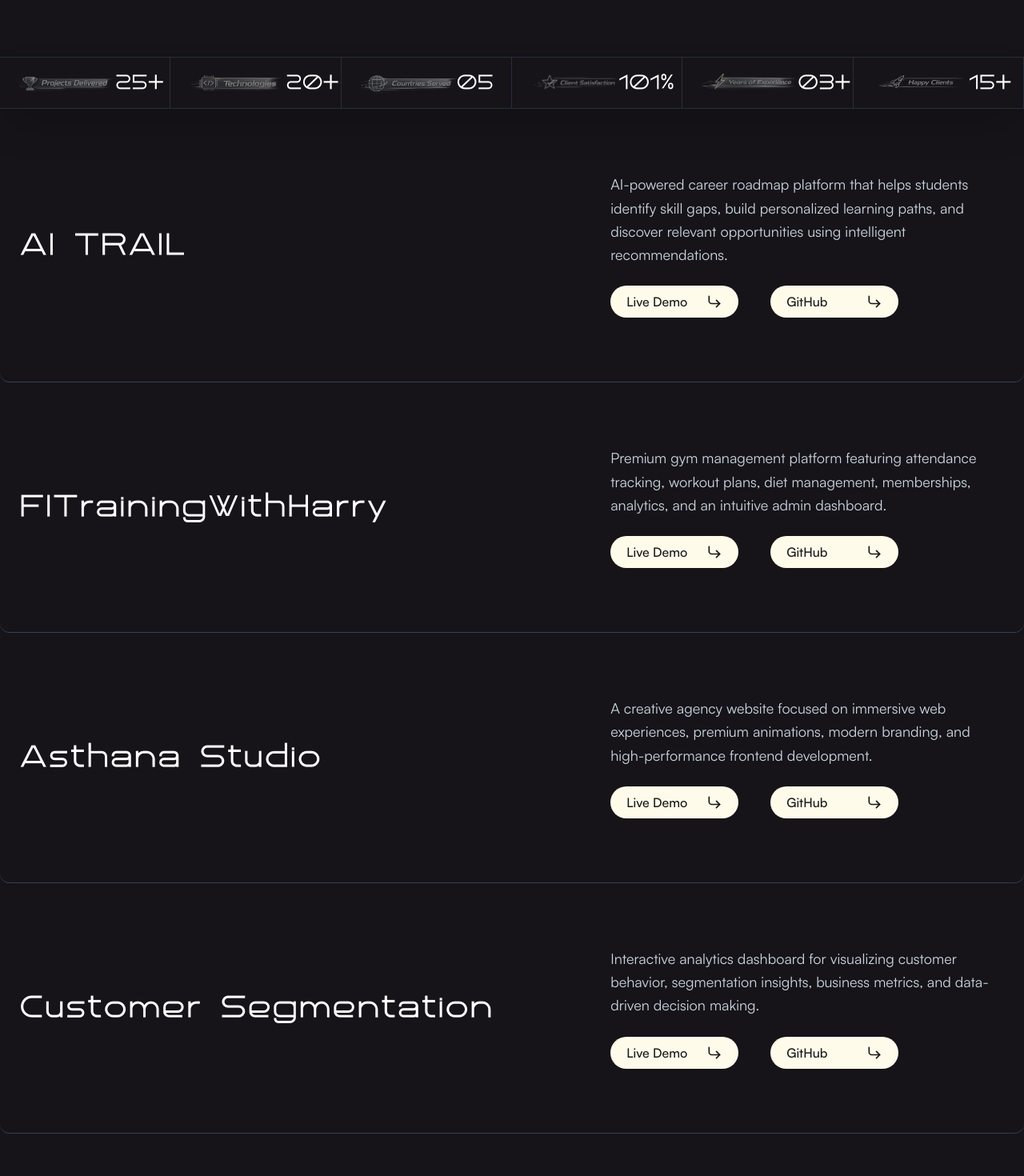
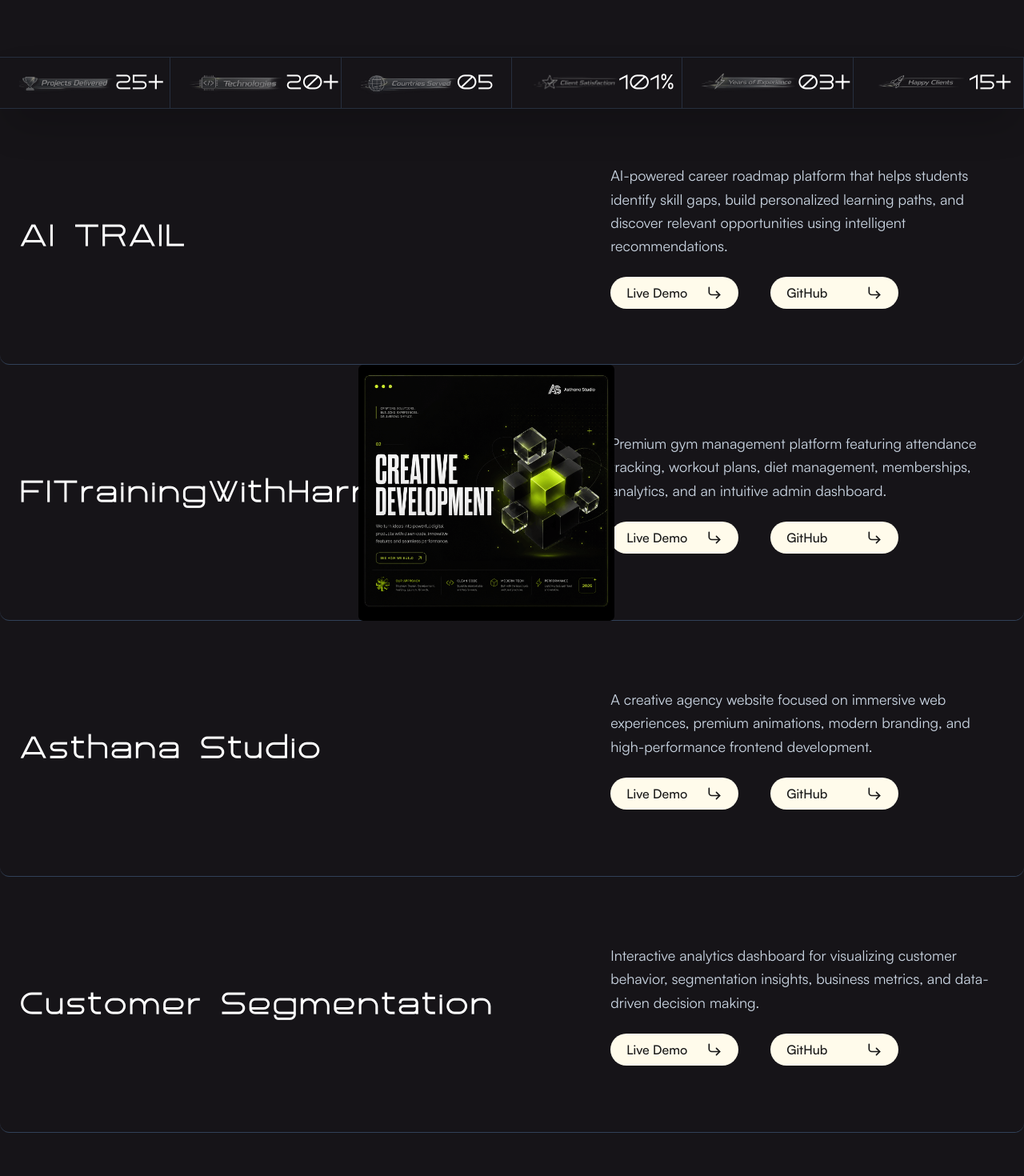
Before and after one commit to shobhitasthana1/asthana-studio, a React (Vite) app: page / in a window 1280 px wide. Shown: the part 440-1910 px from the top of the page at 80% size. Built offline with nearby package versions, Linux system fonts and the light colour scheme.

Commit message:
feat: build interactive Selected Work section with synchronized image animations

```diff
--- a/package.json
+++ b/package.json
@@ -11,12 +11,15 @@
   },
   "dependencies": {
     "@tailwindcss/vite": "^4.3.3",
+    "gsap": "^3.15.0",
     "locomotive-scroll": "^5.0.1",
     "motion": "^12.42.2",
     "react": "^19.2.7",
     "react-dom": "^19.2.7",
     "react-icons": "^5.7.0",
-    "tailwindcss": "^4.3.3"
+    "sheryjs": "^1.0.0-beta.0.1.8",
+    "tailwindcss": "^4.3.3",
+    "three": "^0.185.1"
   },
   "devDependencies": {
     "@eslint/js": "^10.0.1",
--- a/src/components/Product.jsx
+++ b/src/components/Product.jsx
@@ -1,33 +1,27 @@
-import React from 'react';
-import Button from './Button';
+import React from "react";
+import Button from "./Button";
 
-const Product = ({ val }) => {
+const Product = ({ val, mover, count }) => {
   return (
-    <div className='w-full text-white'>
-
-      <div className='max-w-7xl mx-auto px-4 md:px-6 py-12 md:py-20 flex flex-col md:flex-row justify-between items-start md:items-center gap-8 md:gap-0 border-b border-slate-700 transition-colors duration-300 hover:bg-[#1a181c] rounded-xl'>
-
+    <div className="w-full text-white">
+      <div onMouseEnter={()=>{mover(count)}} className="max-w-7xl h-80 mx-auto px-4 md:px-6 py-12 md:py-20 flex flex-col md:flex-row justify-between items-start md:items-center gap-8 md:gap-0 border-b border-slate-700 transition-colors duration-300 hover:bg-[#1a181c] rounded-xl">
         <div className="w-full md:w-1/2">
-          <h1 className='font-impasse text-2xl md:text-3xl lg:text-4xl font-semibold tracking-wide'>
+          <h1 className="font-impasse text-2xl md:text-3xl lg:text-4xl font-semibold tracking-wide">
             {val.title}
           </h1>
         </div>
 
         <div className="w-full md:w-1/2 lg:w-[40%] flex flex-col gap-6">
-
-          <p className='font-satoshi text-slate-300 text-base md:text-lg leading-relaxed'>
+          <p className="font-satoshi text-slate-300 text-base md:text-lg leading-relaxed">
             {val.description}
           </p>
 
           <div className="w-max flex gap-x-10">
-
-            <Button text='Live Demo' />
-            <Button text='GitHub' />
+            <Button text="Live Demo" />
+            <Button text="GitHub" />
           </div>
         </div>
-
       </div>
-
     </div>
   );
 };
--- a/src/components/Products.jsx
+++ b/src/components/Products.jsx
@@ -1,45 +1,118 @@
-import React from 'react';
-import Product from './Product';
+import React, { useState } from "react";
+import Product from "./Product";
+import { motion } from "motion/react";
+
+import work1 from "../assets/images/work1.png";
+import work2 from "../assets/images/work2.png";
+import work3 from "../assets/images/work3.png";
+import work4 from "../assets/images/work4.png";
+import work5 from "../assets/images/work5.png";
+import work6 from "../assets/images/work6.png";
+import work7 from "../assets/images/work7.png";
+import work8 from "../assets/images/work8.png";
 
 const Products = () => {
+  const [pos, setPos] = useState(20);
+
   const sectionData = {
     heading: "Selected Work",
-    bottomHeading: "Every project begins with strategy, continues with design, and ends with measurable impact.",
+    bottomHeading:
+      "Every project begins with strategy, continues with design, and ends with measurable impact.",
     projects: [
       {
         title: "AI TRAIL",
-        description: "AI-powered career roadmap platform that helps students identify skill gaps, build personalized learning paths, and discover relevant opportunities using intelligent recommendations.",
+        description:
+          "AI-powered career roadmap platform that helps students identify skill gaps, build personalized learning paths, and discover relevant opportunities using intelligent recommendations.",
         button: "View Project",
       },
       {
         title: "FITrainingWithHarry",
-        description: "Premium gym management platform featuring attendance tracking, workout plans, diet management, memberships, analytics, and an intuitive admin dashboard.",
+        description:
+          "Premium gym management platform featuring attendance tracking, workout plans, diet management, memberships, analytics, and an intuitive admin dashboard.",
         button: "View Project",
       },
       {
         title: "Asthana Studio",
-        description: "A creative agency website focused on immersive web experiences, premium animations, modern branding, and high-performance frontend development.",
+        description:
+          "A creative agency website focused on immersive web experiences, premium animations, modern branding, and high-performance frontend development.",
         button: "View Project",
       },
       {
         title: "Customer Segmentation",
-        description: "Interactive analytics dashboard for visualizing customer behavior, segmentation insights, business metrics, and data-driven decision making.",
+        description:
+          "Interactive analytics dashboard for visualizing customer behavior, segmentation insights, business metrics, and data-driven decision making.",
         button: "View Project",
       },
       {
         title: "Interactive Portfolio",
-        description: "A collection of experimental interfaces built with React, GSAP, Three.js, and modern web technologies to create engaging digital experiences.",
+        description:
+          "A collection of experimental interfaces built with React, GSAP, Three.js, and modern web technologies to create engaging digital experiences.",
         button: "Explore",
       },
     ],
   };
 
+  const mover = (val) => {
+    setPos(val * 20);
+  };
+
   return (
-    <div>
-      {/* sectionData ki jagah sectionData.projects par map chalana hai */}
-      {sectionData.projects.map((elem, idx) => {
-        return <Product key={idx} val={elem} />;
-      })}
+    <div className="relative">
+      {sectionData.projects.map((val, idx) => (
+        <Product key={idx} val={val} mover={mover} count={idx} />
+      ))}
+
+      <div className="h-full absolute top-0 pointer-events-none left-[35%] translate-x-[-50%]">
+        <motion.div
+          initial={{ y: `${pos}rem`, x: "50%" }}
+          animate={{ y: `${pos}rem` }}
+          transition={{
+            ease: [0.76, 0, 0.24, 1],
+            duration: 0.6,
+          }}
+          className="window w-80 h-80 overflow-hidden rounded-md"
+        >
+          <motion.div
+            animate={{ y: `${-pos}rem` }}
+            transition={{ ease: [0.76, 0, 0.24, 1], duration: 0.6 }}
+            className="window w-80 h-80 bg-red-500"
+          >
+            <img src={work1} alt="" />
+          </motion.div>
+
+          <motion.div
+            animate={{ y: `${-pos}rem` }}
+            transition={{ ease: [0.76, 0, 0.24, 1], duration: 0.6 }}
+            className="window w-80 h-80 bg-stone-500"
+          >
+            <img src={work2} alt="" />
+          </motion.div>
+
+          <motion.div
+            animate={{ y: `${-pos}rem` }}
+            transition={{ ease: [0.76, 0, 0.24, 1], duration: 0.6 }}
+            className="window w-80 h-80 bg-purple-500"
+          >
+            <img src={work3} alt="" />
+          </motion.div>
+
+          <motion.div
+            animate={{ y: `${-pos}rem` }}
+            transition={{ ease: [0.76, 0, 0.24, 1], duration: 0.6 }}
+            className="window w-80 h-80 bg-fuchsia-500"
+          >
+            <img src={work4} alt="" />
+          </motion.div>
+
+          <motion.div
+            animate={{ y: `${-pos}rem` }}
+            transition={{ ease: [0.76, 0, 0.24, 1], duration: 0.6 }}
+            className="window w-80 h-80 bg-yellow-300"
+          >
+            <img src={work5} alt="" />
+          </motion.div>
+        </motion.div>
+      </div>
     </div>
   );
 };
```
Also changed, not shown: 1 other file (tests, documents, lock files or other folders).
